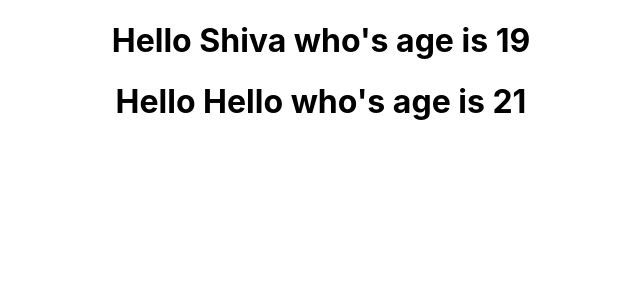
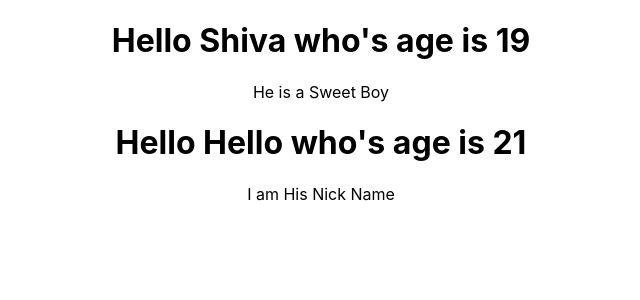
Before and after one commit to shivendra8004/HelloReact, a React (Create React App) app: page / in a window 1280 px wide. Shown: the top 300 px of the page, without its empty margins (319-959 px from the left). Built offline with nearby package versions, Linux system fonts and the light colour scheme.

Commit message:
Learned using props.children

```diff
--- a/src/App.js
+++ b/src/App.js
@@ -7,8 +7,12 @@ class App extends Component {
   render() {
     return (
       <div className="App">
-        <Greet name="Shiva" age="19" />
-        <Greet name="Hello" age="21" />
+        <Greet name="Shiva" age="19">
+          <p>He is a Sweet Boy</p>
+        </Greet>
+        <Greet name="Hello" age="21">
+          <p>I am His Nick Name</p>
+        </Greet>
         {/* <Welcome /> */}
         {/* <Hello /> */}
       </div>
--- a/src/components/Greet.js
+++ b/src/components/Greet.js
@@ -6,9 +6,12 @@ import React from "react";
 
 const Greet = (props) => {
   return (
-    <h1>
-      Hello {props.name} who's age is {props.age}
-    </h1>
+    <div>
+      <h1>
+        Hello {props.name} who's age is {props.age}
+      </h1>
+      {props.children}
+    </div>
   );
 };
 export default Greet;
```
